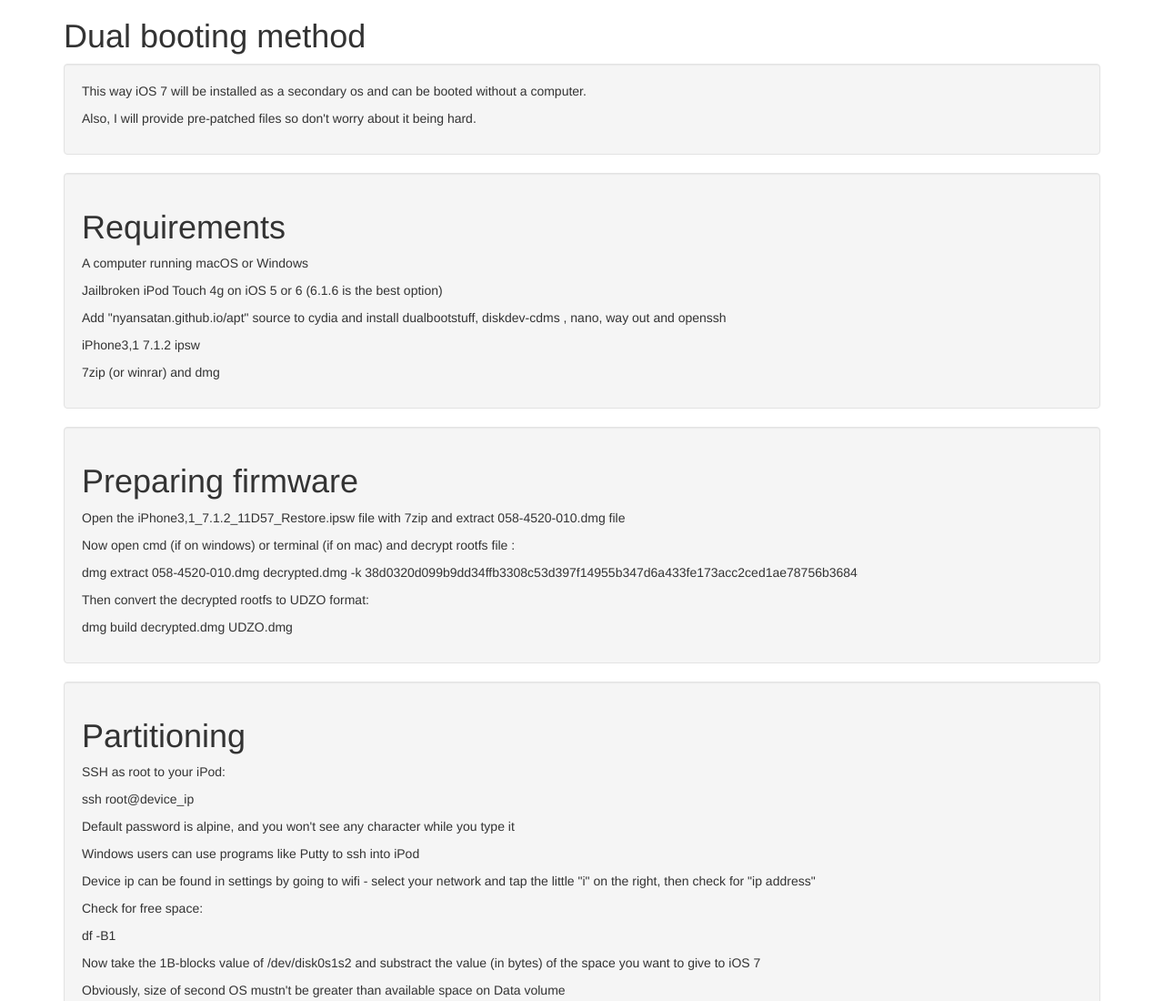
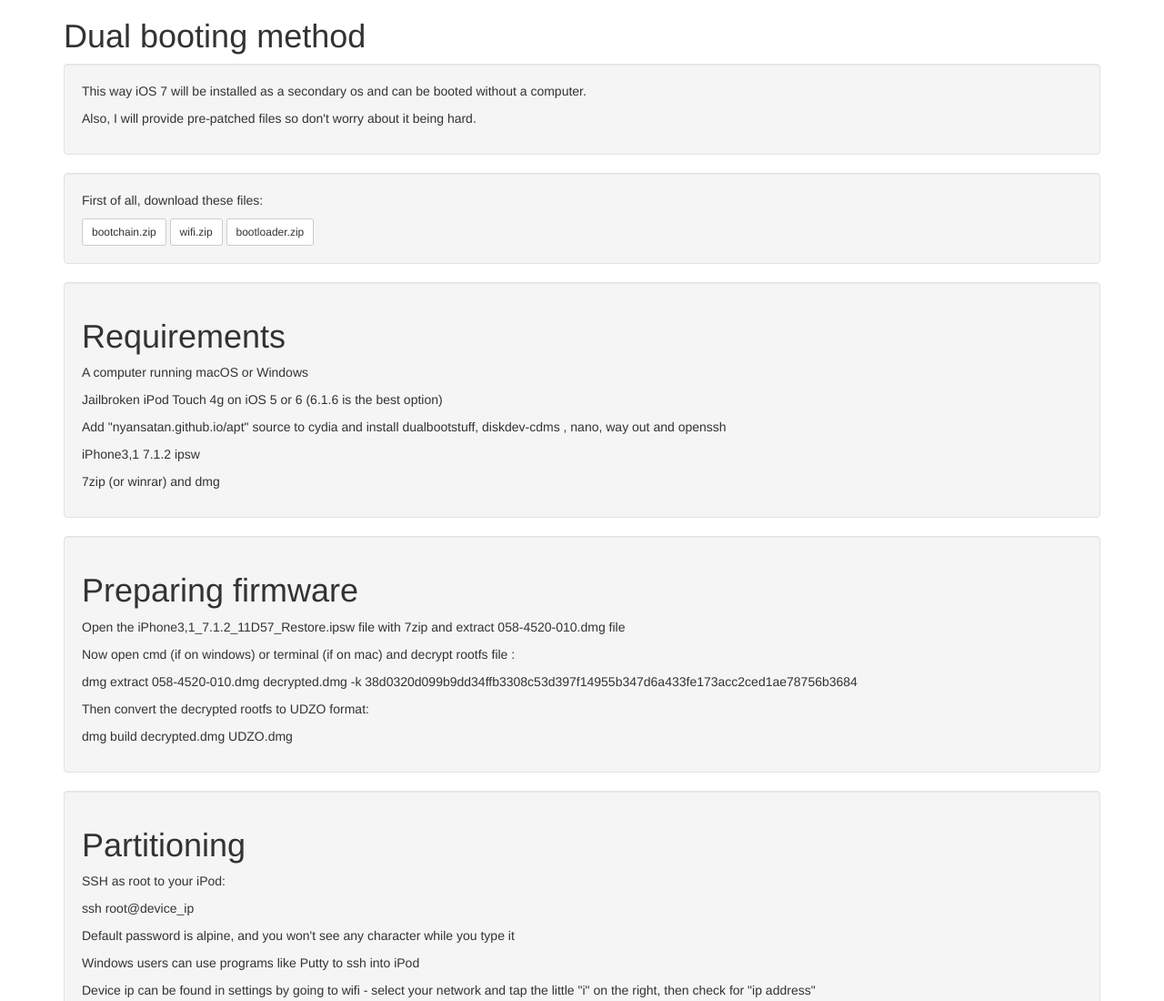
Before and after one commit to albyvar/ipodtouchhax, a plain HTML site: page dualboot.html in a window 1280 px wide. Shown: the top 1100 px of the page at 91% size. Drawn offline with nearby package versions, Linux system fonts and the light colour scheme.

Commit message:
Update dualboot.html

```diff
--- a/dualboot.html
+++ b/dualboot.html
@@ -17,6 +17,15 @@
 	<div class="well">
 		<p><span class="text-primary"><b></span></b>This way iOS 7 will be installed as a secondary os and can be booted without a computer.</p>
 		<p><span class="text-primary"><b></span></b>Also, I will provide pre-patched files so don't worry about it being hard.</p>
+	</div>
+</div>
+
+<div class="container">
+	<div class="well">
+		<p><span class="text-primary"><b></span></b>First of all, download these files:</p>
+		<a class="btn btn-sm btn-default" href="soon">bootchain.zip</a>
+		<a class="btn btn-sm btn-default" href="soon">wifi.zip</a>
+		<a class="btn btn-sm btn-default" href="soon">bootloader.zip</a>
 	</div>
 </div>
 
```
